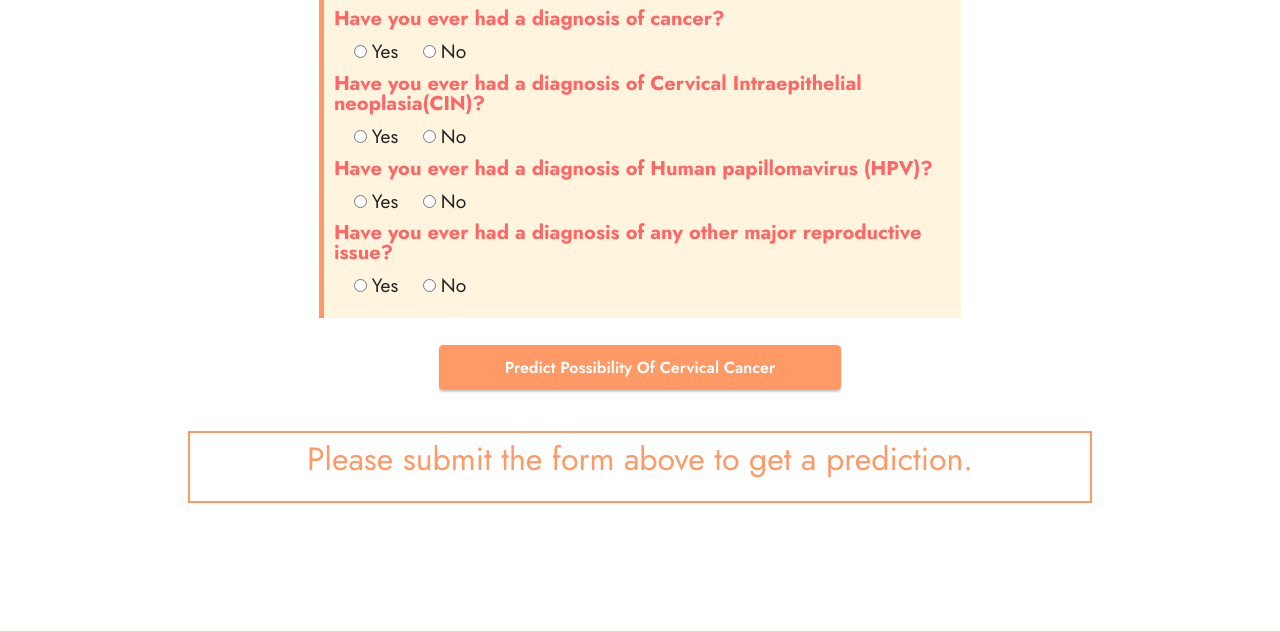
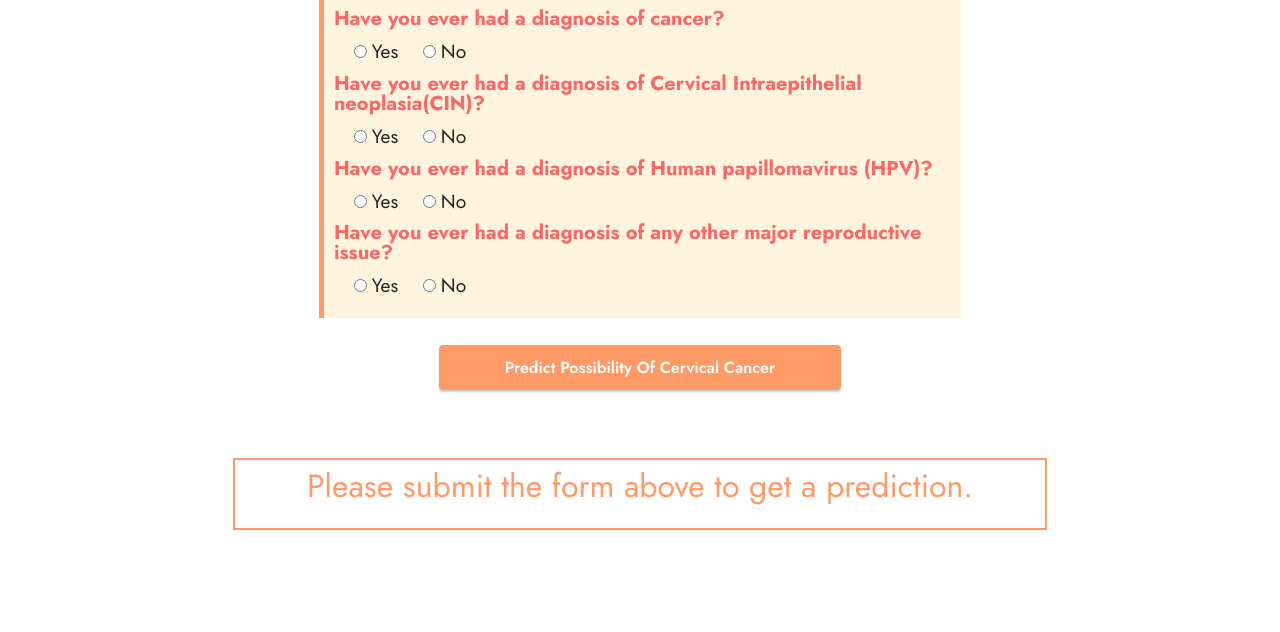
Before and after one commit to priyanshisharma/Feminine, a PHP site: page / in a window 1280 px wide, after a click on "Cervical Cancer Detection". Shown: the part 5035-5667 px from the top of the page. Run offline with PHP 8.4, Linux system fonts and the light colour scheme; some libraries are stand-ins or nearby versions; some web fonts are replaced.

Commit message:
Adjust result styling

```diff
--- a/styles/pcosTool.css
+++ b/styles/pcosTool.css
@@ -43,6 +43,8 @@
     font-family:'Jost', sans-serif;
     padding:10px;
     border:2px solid #ff9966;
+    width:90%;
+    margin: 3% 5%;
 }
 
 @media(max-width:890px){
```
